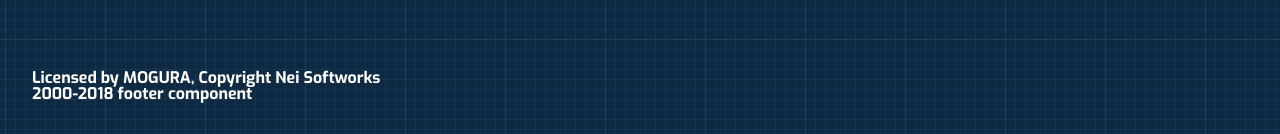
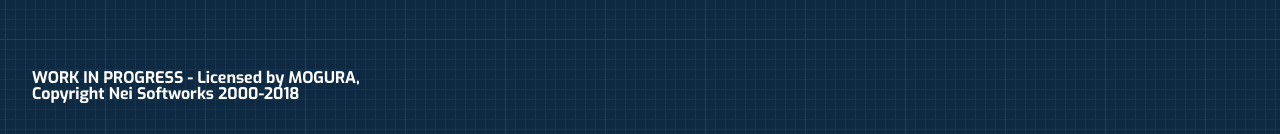
Before and after one commit to Neirene/vue-blog-moe, a Vue app: page /home in a window 1280 px wide. Shown: the part 666-800 px from the top of the page. Built offline with nearby package versions, Linux system fonts and the light colour scheme; no server answers; what pace-progress, vue-youtube-embed would draw is missing.

Commit message:
Small Annotation Change

```diff
--- a/src/components/BlogFooter.vue
+++ b/src/components/BlogFooter.vue
@@ -1,7 +1,7 @@
 <template>
   <transition appear name="v--mask">
     <footer v-once class="blog__footer">
-      Licensed by MOGURA, Copyright Nei Softworks 2000-2018 footer component
+      WORK IN PROGRESS - Licensed by MOGURA, Copyright Nei Softworks 2000-2018
     </footer>
   </transition>
 </template>
```
